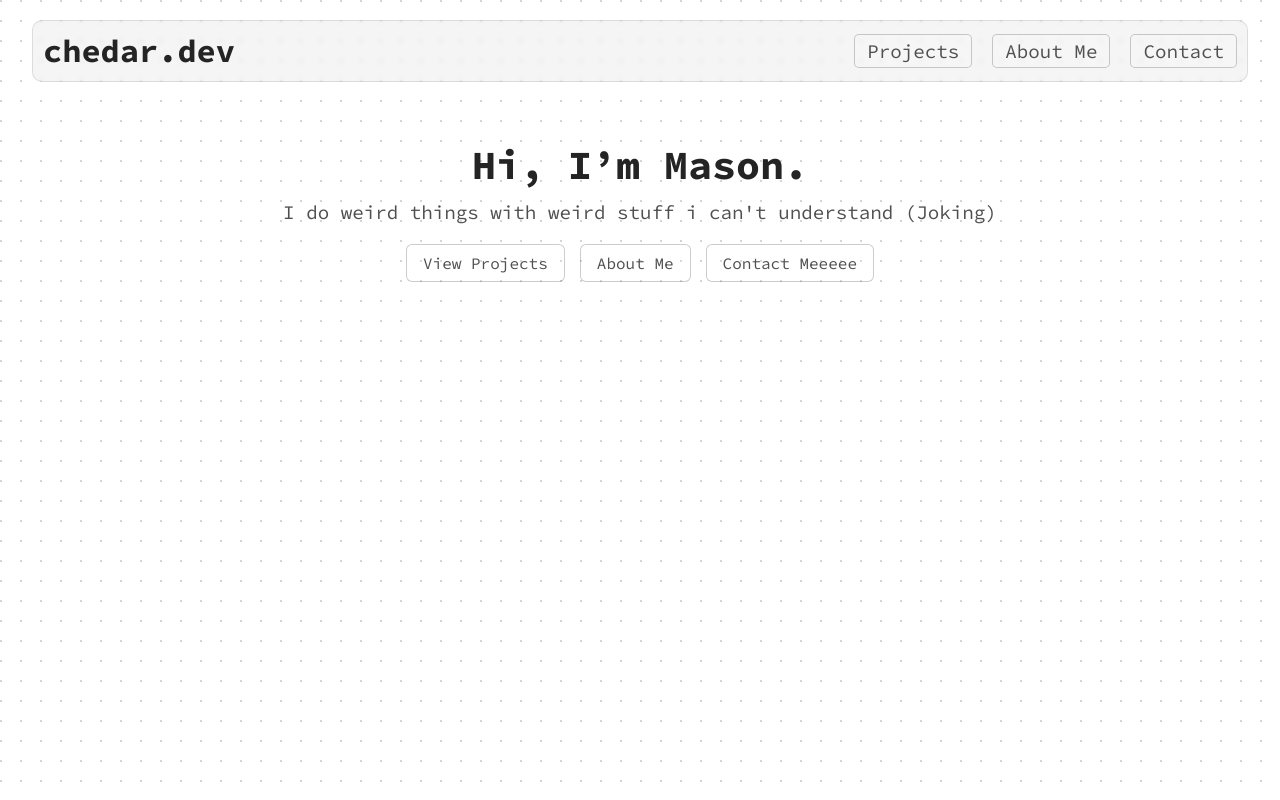
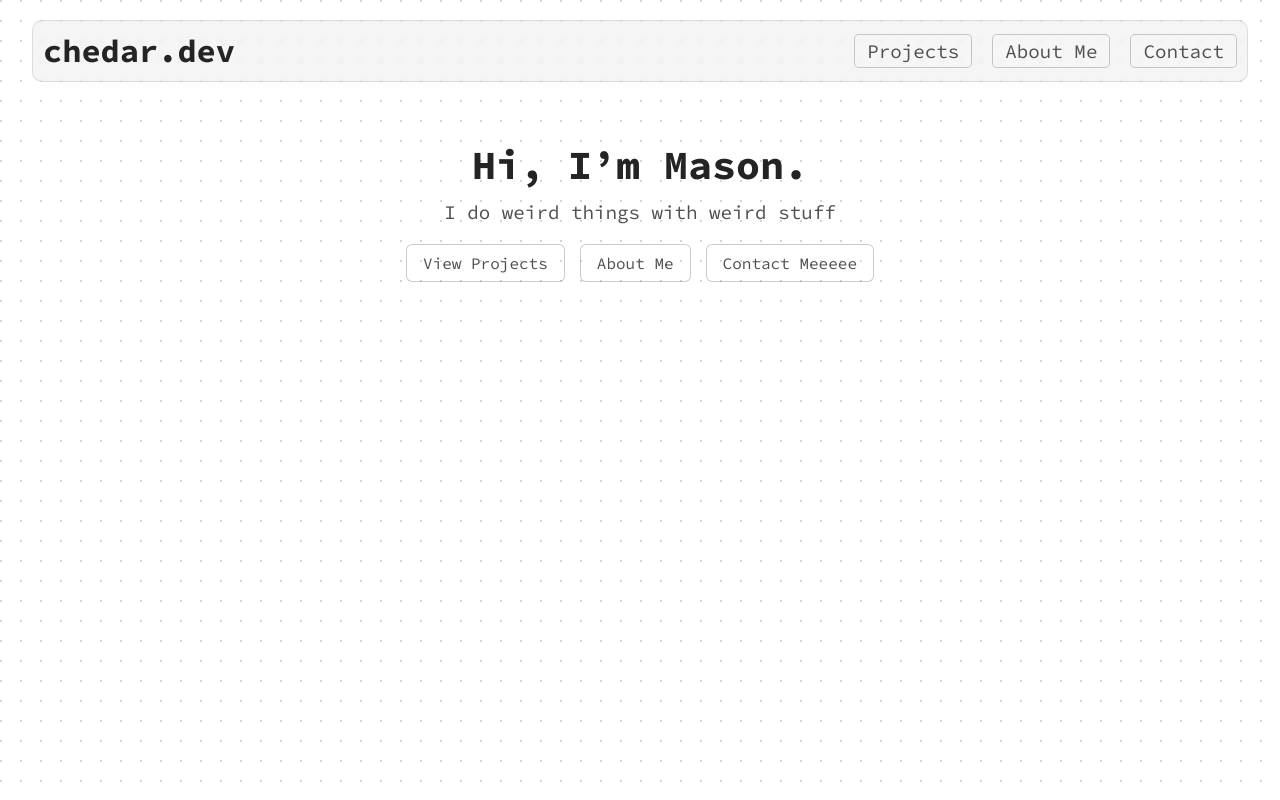
Before and after one commit to chedar10/chedar.dev, a website: page public/index.html in a window 1280 px wide. Drawn offline with Linux system fonts and the light colour scheme; a web font is replaced by a local one.

Commit message:
I tried box2d, and i don't like it.

```diff
--- a/public/index.html
+++ b/public/index.html
@@ -448,7 +448,7 @@
     <main>
         <section class="hero">
             <h2>Hi, I’m Mason.</h2>
-            <p>I do weird things with weird stuff i can't understand (Joking)</p>
+            <p>I do weird things with weird stuff</p>
 
             <div class="heroButtons">
                 <a href="/projects/">View Projects</a>
@@ -457,7 +457,6 @@
             </div>
         </section>
     </main>
-    <script src="https://cdn.jsdelivr.net/npm/@box2d/core@latest/dist/index.min.js"></script>
     <script>
         function toggleMenu() {
             document.getElementById("menu").classList.toggle("active");
```
